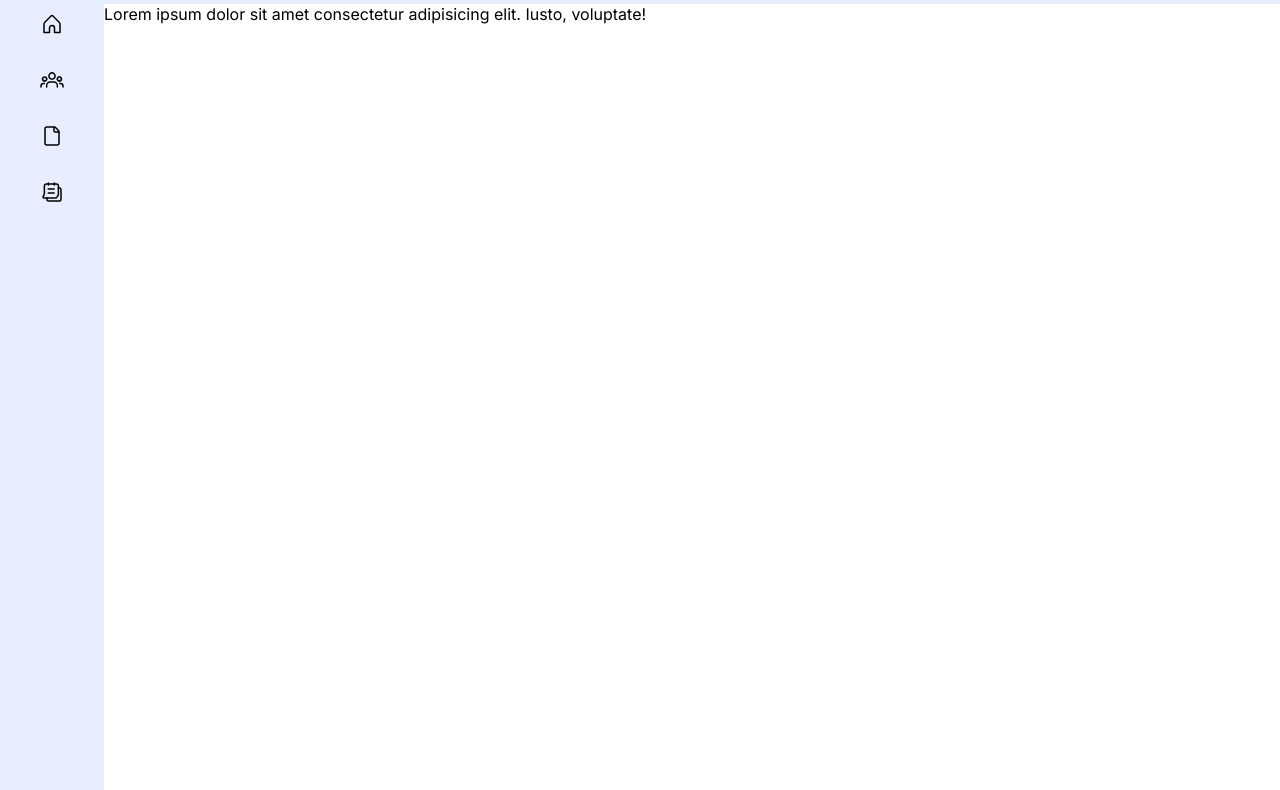
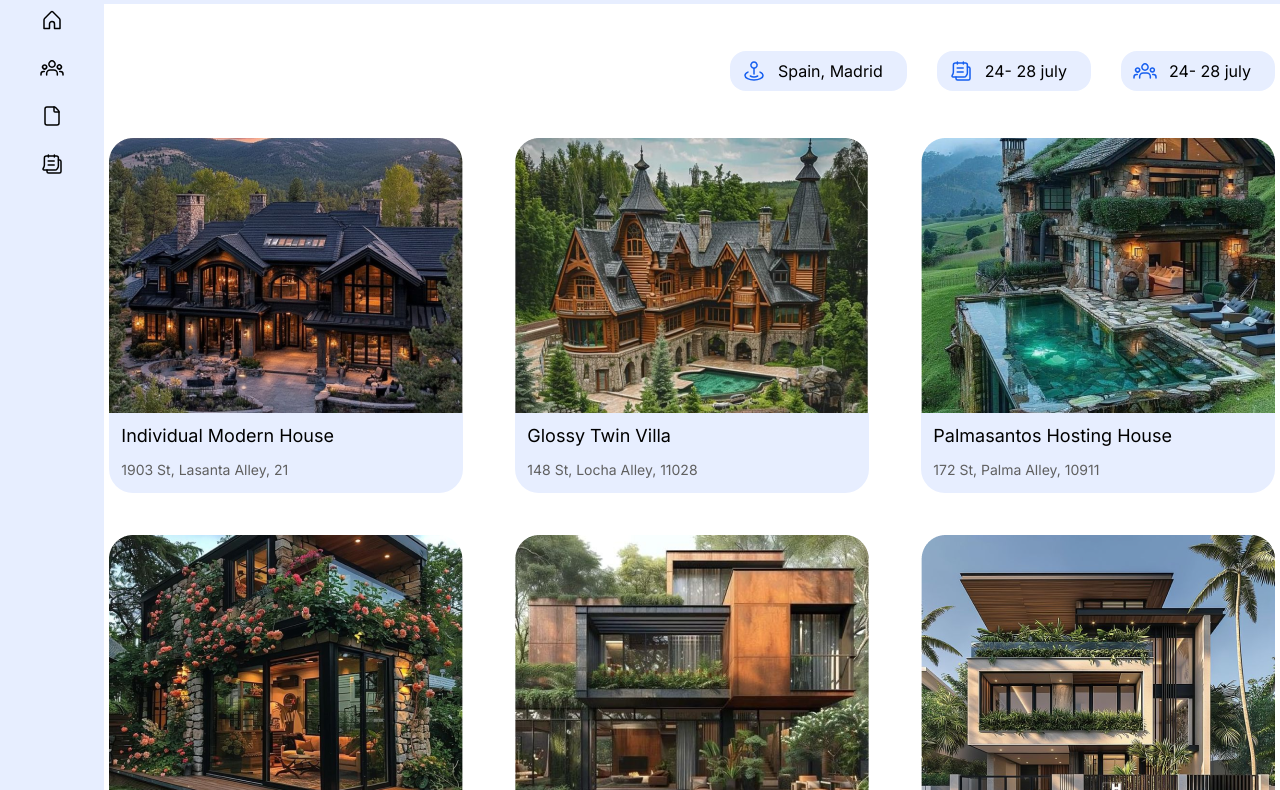
Before and after one commit to TamarCoder/Flex-Box-3-, a plain HTML site: page index.html in a window 1280 px wide. Shown: the part 76-866 px from the top of the page. Drawn offline with Linux system fonts and the light colour scheme.

Commit message:
add finnal version

```diff
--- a/globa.css
+++ b/globa.css
@@ -4,8 +4,16 @@
     margin: 0;
     padding: 0;
     box-sizing: border-box;
+
+
+}
+
+a {
+    text-decoration: none;
+}
+
+ul {
     list-style: none;
-    text-decoration: none;
 }
 
 body {
@@ -13,14 +21,16 @@ body {
     font-family: "Inter", serif;
 }
 
+/* ყვლეაზე მტავარი კონტეინერი */
+
 .main-container {
     width: 100%;
     display: flex;
-
 }
 
 .aside {
     display: inline-flex;
+    height: 992px;
     padding: 12px 28px 708px 28px;
     flex-direction: column;
     align-items: center;
@@ -29,7 +39,9 @@ body {
     background: #E7EEFF;
 }
 
-.company-logo {
+.aside-logo {
+    width: 48px;
+    height: 48px;
     display: flex;
     height: 48px;
     justify-content: center;
@@ -39,84 +51,71 @@ body {
     border-bottom: 1px solid #002B81;
 }
 
-.menu-icons {
+.aside-icons {
     display: flex;
     flex-direction: column;
     align-items: flex-start;
     gap: 24px;
 }
 
-.icons {
-    display: flex;
-    width: 32px;
-    height: 32px;
-    justify-content: center;
-    align-items: center;
-    gap: 12px;
-    cursor: pointer;
+.aside-icons img {
+    width: 24px;
+    height: 24px;
+    flex-shrink: 0;
 }
 
-.icons img {
+.main-content {
+    width: 100%;
+    display: flex;
+    flex-direction: column;
+
+    gap: 42px;
+}
+
+header {
+    display: flex;
+    padding: 20px 0px;
+    justify-content: space-between;
+    align-items: center;
+    background: #E7EEFF;
+    height: 80px;
+}
+
+.header-search {
+    width: 326px;
+    height: 28px;
+    display: flex;
+    align-items: center;
+    justify-content: space-between;
+
+}
+
+.search-icon {
     display: flex;
     width: 24px;
     height: 24px;
     justify-content: center;
     align-items: center;
-    flex-shrink: 0;
-}
-
-
-.main-content {
-    width: 100%;
-    height: 900px;
-
-}
-
-header {
-    width: 100%;
-    height: 80px;
-    background: #E7EEFF;
-    display: flex;
-    align-items: center;
-    justify-content: space-between;
-}
-
-.header-search {
-    width: 326px;
-    height: 28px;
-
-    display: flex;
-    align-items: center;
-    justify-content: space-between;
-}
-
-.search-icon {
-    width: 24.01px;
-    height: 24.01px;
-    flex-shrink: 0;
 }
 
 .search-input {
+    color: #000;
     width: 290px;
     height: 28px;
+    font-size: 16px;
+    font-style: normal;
+    font-weight: 400;
+    line-height: 28px;
+    border: none;
     background: none;
-    border: none;
 }
 
 .header-account {
+    display: flex;
+    align-items: center;
+    gap: 12px;
     width: 194px;
     height: 40px;
-    display: flex;
-    align-items: center;
-    justify-content: space-between;
-}
-
-.header-account h4 {
-    color: #5E6577;
-    font-size: 16px;
-    font-style: normal;
-    font-weight: 500;
-    line-height: 24px
 }
 
 .header-account img {
@@ -124,3 +123,109 @@ header {
     height: 40px;
     border-radius: 60px;
 }
+
+.header-account p {
+    color: #5E6577;
+    font-size: 16px;
+    font-style: normal;
+    font-weight: 500;
+    line-height: 24px;
+
+}
+
+main {
+    width: 100%;
+    display: flex;
+    justify-content: center;
+
+}
+
+.main-wrapper {
+    max-width: 1336px;
+    width: 100%;
+    display: flex;
+    flex-direction: column;
+    align-items: center;
+    gap: 42px;
+}
+
+.main-banner {
+    width: 100%;
+    height: 50px;
+    display: flex;
+    align-items: center;
+    justify-content: end;
+}
+
+.banner-content {
+    width: 550px;
+    height: 40px;
+    display: flex;
+    align-items: center;
+    gap: 30px;
+}
+
+.banner-btn {
+    display: flex;
+    padding: 8px 24px 8px 12px;
+    align-items: center;
+    gap: 12px;
+    border-radius: 16px;
+    background: #E7EEFF;
+}
+
+.card-container {
+    width: 100%;
+    display: flex;
+
+    justify-content:space-around;
+    flex-wrap: wrap;
+    gap: 42px;
+
+}
+
+.card {
+    width: 353.33px;
+    height: 355px;
+}
+
+.card-img {
+    width: 353.33px;
+    height: 275px;
+}
+
+.card-img img {
+    width: 353.33px;
+    height: 275px;
+}
+
+.card-info {
+    display: flex;
+    padding: 8px 12px;
+    flex-direction: column;
+    align-items: flex-start;
+    gap: 4px;
+    align-self: stretch;
+    border-radius: 0px 0px 24px 24px;
+    background: #E7EEFF;
+}
+
+.card-info p {
+    color: #000;
+    font-size: 18px;
+    font-style: normal;
+    font-weight: 400;
+    line-height: 30px;
+}
+
+.card-info span {
+    color: #606060;
+    font-size: 14px;
+    font-style: normal;
+    font-weight: 400;
+    line-height: 30px;
+}
+
+/* ყვლეაზე მტავარი კონტეინერი */
+
+/*საიდ ბარი*/
--- a/index.html
+++ b/index.html
@@ -12,25 +12,17 @@
 
     <div class="main-container">
         <aside class="aside">
-            <div class="company-logo">
-                <img src="./images/Logomark.svg" alt="logo">
+            <div class="aside-logo">
+                <img src="./images/Logomark.svg" alt="">
             </div>
-            <div class="menu-icons">
-                <div class="icons">
+            <div class="aside-icons">
                 <img src="./images/Group.svg" alt="home">
-                </div>
-                <div class="icons">
                 <img src="./images/user.svg" alt="user">
-                </div>
-                <div class="icons">
-                    <img src="./images/files.svg" alt="files">
-                </div>
-                <div class="icons">
-                    <img src="./images/hotels.svg" alt="hotels">
-                </div>
+                <img src="./images/files.svg" alt="file">
+                <img src="./images/hotels.svg" alt="calendar">
             </div>
         </aside>
-        <div class="main-content">
+        <section class="main-content">
             <header>
                 <div class="header-search">
                     <div class="search-icon">
@@ -39,13 +31,91 @@
                     <input type="search" placeholder="Search in homes, Apartments, Villas,..." class="search-input">
                 </div>
                 <div class="header-account">
-                       <h4>Brooklyn Simmons</h4>
-                       <img src="./images/28ccceb683ea146e0d249cbbc479ee9b.png" alt="acount img">
+                    <p>Brooklyn Simmons</p>
+                    <img src="./images/28ccceb683ea146e0d249cbbc479ee9b.png" alt="account">
+                </div>
+            </header>
+            <main>
+                <div class="main-wrapper">
+                    <div class="main-banner">
+                        <div class="banner-content">
+                            <div class="banner-btn">
+                                <img src="./images/loc.svg" alt="location">
+                                <p>Spain, Madrid</p>
+                            </div>
+                            <div class="banner-btn">
+                                <img src="./images/calendar.svg" alt="calendar">
+                                <p>24- 28 july</p>
+                            </div>
+                            <div class="banner-btn">
+                                <img src="./images/userC.svg" alt="users">
+                                <p>24- 28 july</p>
                             </div>
 
-            </header>
-            <main>Lorem ipsum dolor sit amet consectetur adipisicing elit. Iusto, voluptate!</main>
                         </div>
+
+                    </div>
+                    <div class="card-container">
+                        <div class="card">
+                            <div class="card-img">
+                                <img src="./images/home-1.png" alt="home 1">
+                            </div>
+                            <div class="card-info">
+                                <p>Individual Modern House</p>
+                               <span>1903 St, Lasanta Alley, 21</span>
+                            </div>
+                        </div>
+                        <div class="card">
+                            <div class="card-img">
+                                <img src="./images/home-2.png" alt="home 2">
+                            </div>
+                            <div class="card-info">
+                                <p>Glossy Twin Villa</p>
+                               <span>148 St, Locha Alley, 11028</span>
+                            </div>
+                        </div>
+                        <div class="card">
+                            <div class="card-img">
+                                <img src="./images/home-3.png" alt="home 3">
+                            </div>
+                            <div class="card-info">
+                                <p>Palmasantos Hosting House</p>
+                               <span>172 St, Palma Alley, 10911</span>
+                            </div>
+                        </div>
+                        <div class="card">
+                            <div class="card-img">
+                                <img src="./images/home-4.png" alt="home 4">
+                            </div>
+                            <div class="card-info">
+                                <p>Tropic Flat Villa</p>
+                               <span>1903 St, Lasanta Alley, 21</span>
+                            </div>
+                        </div>
+                        <div class="card">
+                            <div class="card-img">
+                                <img src="./images/home-5.png" alt="home 5">
+                            </div>
+                            <div class="card-info">
+                                <p>Individual Villa</p>
+                               <span>26 St, Southwood Alley, 11062</span>
+                            </div>
+                        </div>
+                        <div class="card">
+                            <div class="card-img">
+                                <img src="./images/home-6.png" alt="home 6">
+                            </div>
+                            <div class="card-info">
+                                <p>Mini Doub House</p>
+                               <span>1903 St, Lasanta Alley, 21</span>
+                            </div>
+                        </div>
+
+                    </div>
+
+                </div>
+            </main>
+        </section>
     </div>
 
 
```
Also changed, not shown: images/calendar.svg (added), images/home-1.png (added), images/home-2.png (added), images/home-3.png (added), images/home-4.png (added), images/home-5.png (added), images/home-6.png (added), images/loc.svg (added), images/userC.svg (added). Lines whose indentation alone changed are shown as unchanged.
